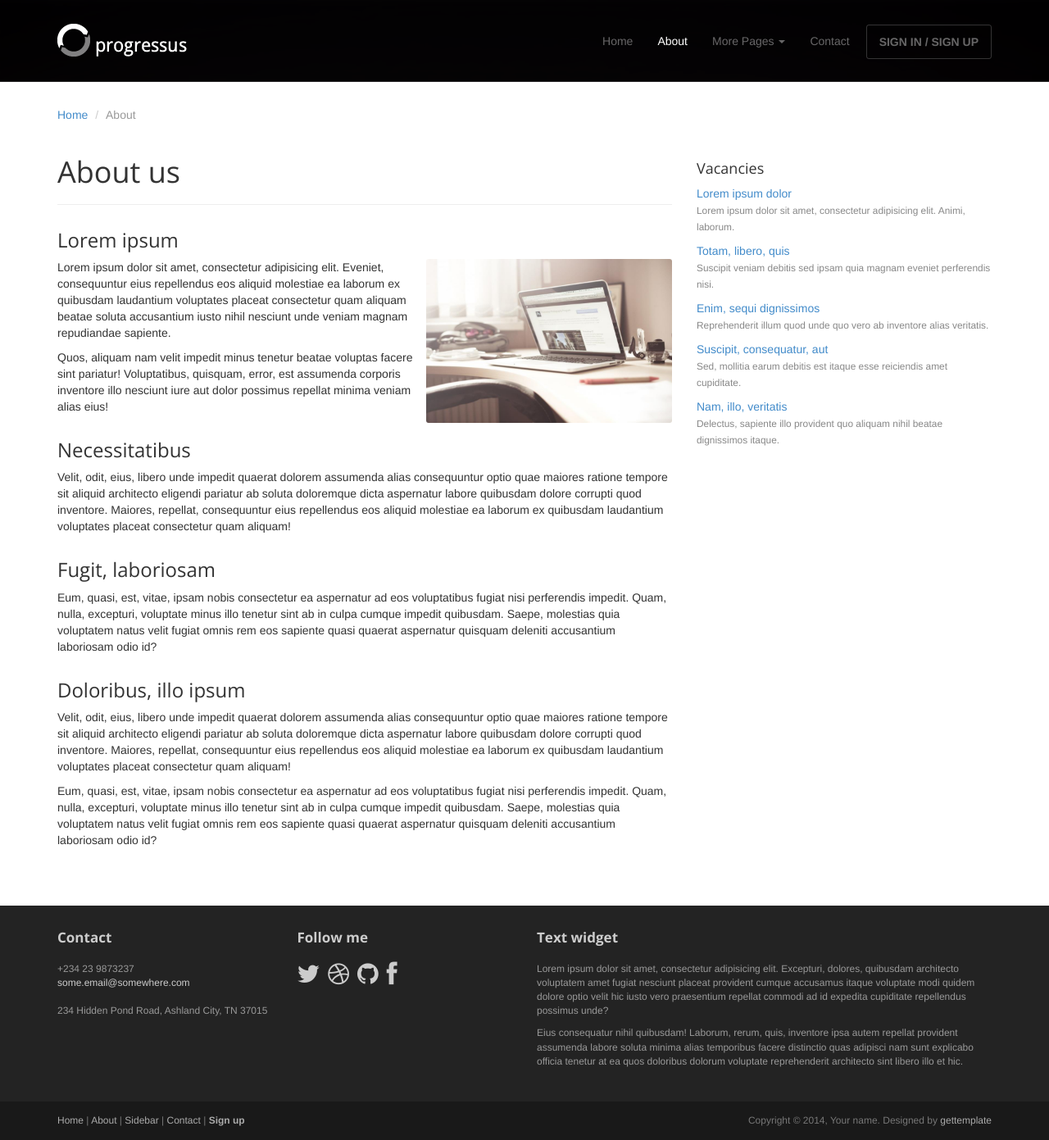
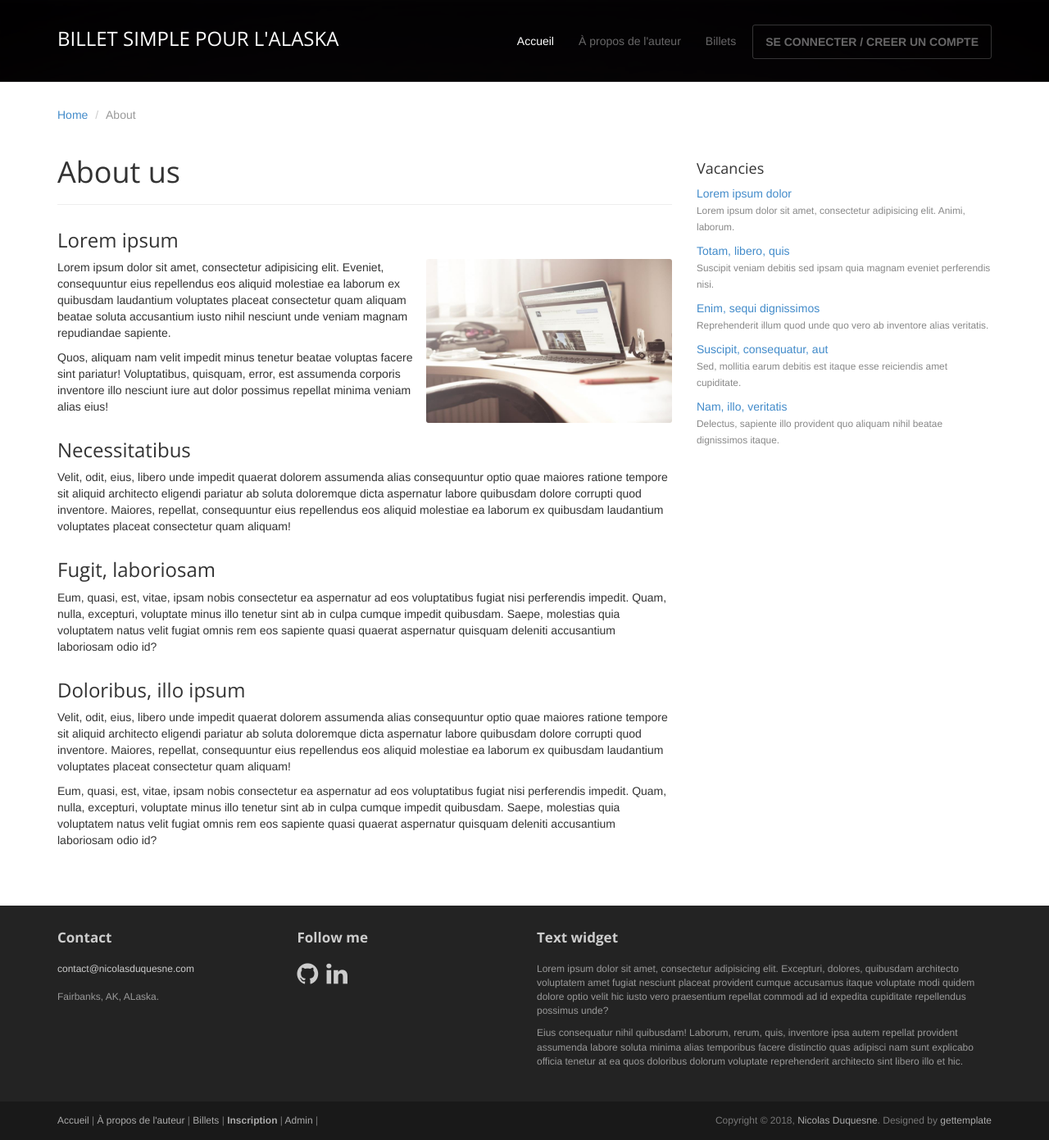
Before and after one commit to nicolasdugit/projets_OC-BlogEcrivain, a PHP site: page /about.php in a window 1280 px wide. Shown: the whole page at 82% size. Run offline with PHP 8.4, Linux system fonts and the light colour scheme; some libraries are stand-ins or nearby versions.

Commit message:
incliudes navbar et footer dans la page about.php

```diff
--- a/about.php
+++ b/about.php
@@ -27,30 +27,7 @@
 
 <body>
 	<!-- Fixed navbar -->
-	<div class="navbar navbar-inverse navbar-fixed-top headroom" >
-		<div class="container">
-			<div class="navbar-header">
-				<!-- Button for smallest screens -->
-				<button type="button" class="navbar-toggle" data-toggle="collapse" data-target=".navbar-collapse"><span class="icon-bar"></span> <span class="icon-bar"></span> <span class="icon-bar"></span> </button>
-				<a class="navbar-brand" href="index.html"><img src="assets/images/logo.png" alt="Progressus HTML5 template"></a>
-			</div>
-			<div class="navbar-collapse collapse">
-				<ul class="nav navbar-nav pull-right">
-					<li><a href="index.html">Home</a></li>
-					<li class="active"><a href="about.html">About</a></li>
-					<li class="dropdown">
-						<a href="#" class="dropdown-toggle" data-toggle="dropdown">More Pages <b class="caret"></b></a>
-						<ul class="dropdown-menu">
-							<li><a href="sidebar-left.html">Left Sidebar</a></li>
-							<li><a href="sidebar-right.html">Right Sidebar</a></li>
-						</ul>
-					</li>
-					<li><a href="contact.html">Contact</a></li>
-					<li><a class="btn" href="signin.html">SIGN IN / SIGN UP</a></li>
-				</ul>
-			</div><!--/.nav-collapse -->
-		</div>
-	</div>
+	<?php include('includes/navbar.php') ;?>
 	<!-- /.navbar -->
 
 	<header id="head" class="secondary"></header>
@@ -106,73 +83,8 @@
 
 
 	<footer id="footer" class="top-space">
-
-		<div class="footer1">
-			<div class="container">
-				<div class="row">
-
-					<div class="col-md-3 widget">
-						<h3 class="widget-title">Contact</h3>
-						<div class="widget-body">
-							<p>+234 23 9873237<br>
-								<a href="mailto:#">some.email@somewhere.com</a><br>
-								<br>
-								234 Hidden Pond Road, Ashland City, TN 37015
-							</p>
-						</div>
-					</div>
-
-					<div class="col-md-3 widget">
-						<h3 class="widget-title">Follow me</h3>
-						<div class="widget-body">
-							<p class="follow-me-icons clearfix">
-								<a href=""><i class="fa fa-twitter fa-2"></i></a>
-								<a href=""><i class="fa fa-dribbble fa-2"></i></a>
-								<a href=""><i class="fa fa-github fa-2"></i></a>
-								<a href=""><i class="fa fa-facebook fa-2"></i></a>
-							</p>
-						</div>
-					</div>
-
-					<div class="col-md-6 widget">
-						<h3 class="widget-title">Text widget</h3>
-						<div class="widget-body">
-							<p>Lorem ipsum dolor sit amet, consectetur adipisicing elit. Excepturi, dolores, quibusdam architecto voluptatem amet fugiat nesciunt placeat provident cumque accusamus itaque voluptate modi quidem dolore optio velit hic iusto vero praesentium repellat commodi ad id expedita cupiditate repellendus possimus unde?</p>
-							<p>Eius consequatur nihil quibusdam! Laborum, rerum, quis, inventore ipsa autem repellat provident assumenda labore soluta minima alias temporibus facere distinctio quas adipisci nam sunt explicabo officia tenetur at ea quos doloribus dolorum voluptate reprehenderit architecto sint libero illo et hic.</p>
-						</div>
-					</div>
-
-				</div> <!-- /row of widgets -->
-			</div>
-		</div>
-
-		<div class="footer2">
-			<div class="container">
-				<div class="row">
-
-					<div class="col-md-6 widget">
-						<div class="widget-body">
-							<p class="simplenav">
-								<a href="#">Home</a> |
-								<a href="about.html">About</a> |
-								<a href="sidebar-right.html">Sidebar</a> |
-								<a href="contact.html">Contact</a> |
-								<b><a href="signup.html">Sign up</a></b>
-							</p>
-						</div>
-					</div>
-
-					<div class="col-md-6 widget">
-						<div class="widget-body">
-							<p class="text-right">
-								Copyright &copy; 2014, Your name. Designed by <a href="http://gettemplate.com/" rel="designer">gettemplate</a>
-							</p>
-						</div>
-					</div>
-
-				</div> <!-- /row of widgets -->
-			</div>
-		</div>
+		<?php include('includes/footer1.php'); ?>
+		<?php include('includes/footer2.php'); ?>
 	</footer>
 
 
--- a/includes/footer2.php
+++ b/includes/footer2.php
@@ -5,7 +5,7 @@
 			<div class="col-md-6 widget">
 				<div class="widget-body">
 					<p class="simplenav">
-						<a href="#">Accueil</a> |
+						<a href="index.php">Accueil</a> |
 						<a href="about.php">À propos de l'auteur</a> |
 						<a href="sidebar-right.php">Billets</a> |
 						<b><a href="signup.php">Inscription</a></b> |
--- a/includes/navbar.php
+++ b/includes/navbar.php
@@ -7,7 +7,7 @@
 		</div>
 		<div class="navbar-collapse collapse">
 			<ul class="nav navbar-nav pull-right">
-				<li class="active"><a href="#">Accueil</a></li>
+				<li class="active"><a href="index.php">Accueil</a></li>
 				<li><a href="about.php">À propos de l'auteur</a></li>
 				<li><a href="sidebar-right.php">Billets</a></li>
 				<li><a class="btn" href="signin.php">SE CONNECTER / CREER UN COMPTE</a></li>
```
Also changed, not shown: contact.php (+2 -67 lines).
